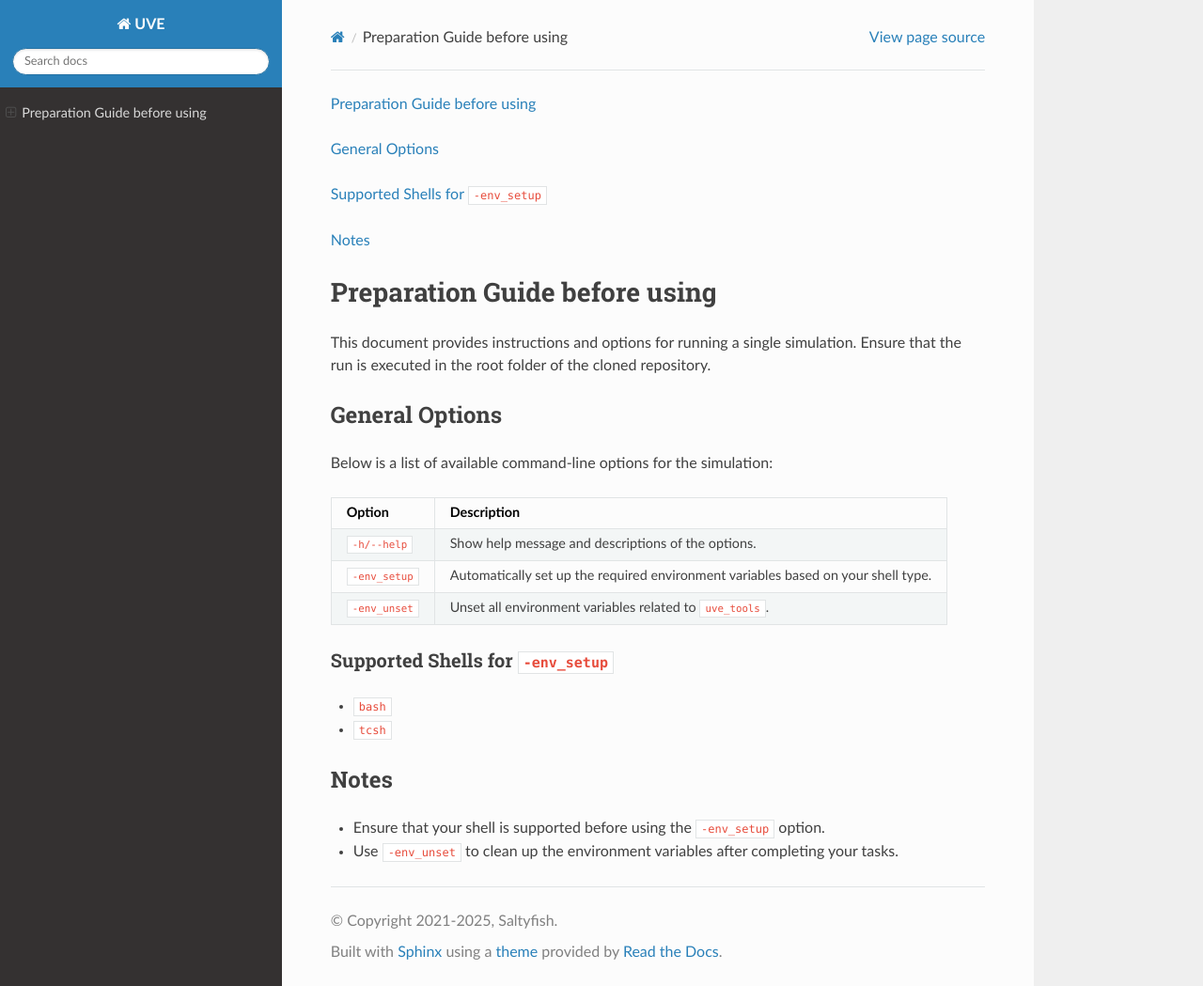
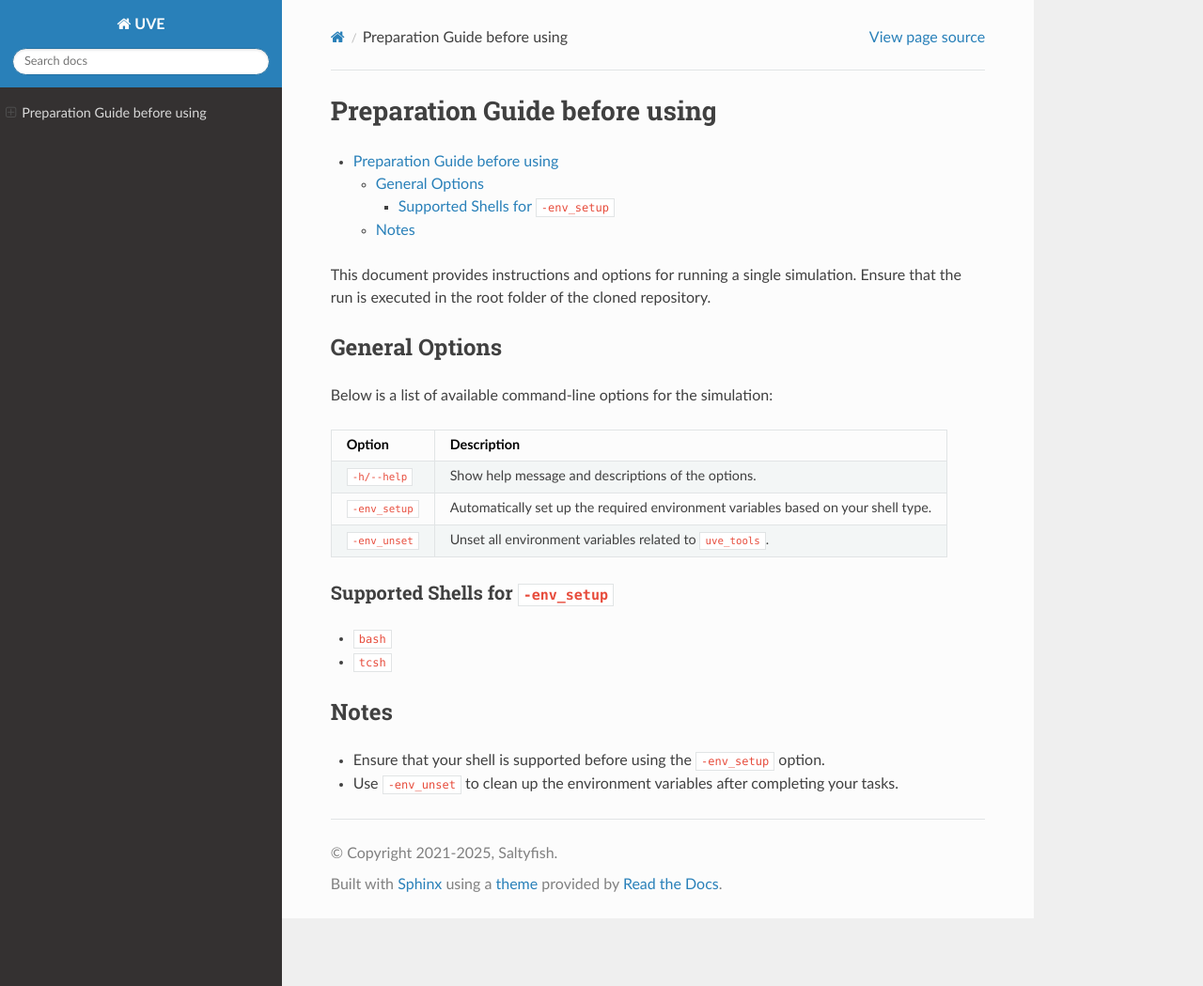
Before and after one commit to yzykevin/doc_uve, a Sphinx documentation site: the page built from docs/Preperation.md, in a window 1280 px wide and 1049 px high. Shown: the whole window at 94% size. Built offline with Sphinx 7.4.7 and the Read the Docs theme 3.1.0, drawn with Linux system fonts in a browser that asks for light colours; pages that are not in the unit, such as notebooks, are missing from menus; comment, search, counter and statistics services are not loaded.

Commit message:
try menu

```diff
--- a/docs/Preperation.md
+++ b/docs/Preperation.md
@@ -1,9 +1,9 @@
+# Preparation Guide before using
+
 - [Preparation Guide before using](#preparation-guide-before-using)
   - [General Options](#general-options)
     - [Supported Shells for `-env_setup`](#supported-shells-for--env_setup)
   - [Notes](#notes)
-
-# Preparation Guide before using
 
 This document provides instructions and options for running a single simulation. Ensure that the run is executed in the root folder of the cloned repository.
 
```
